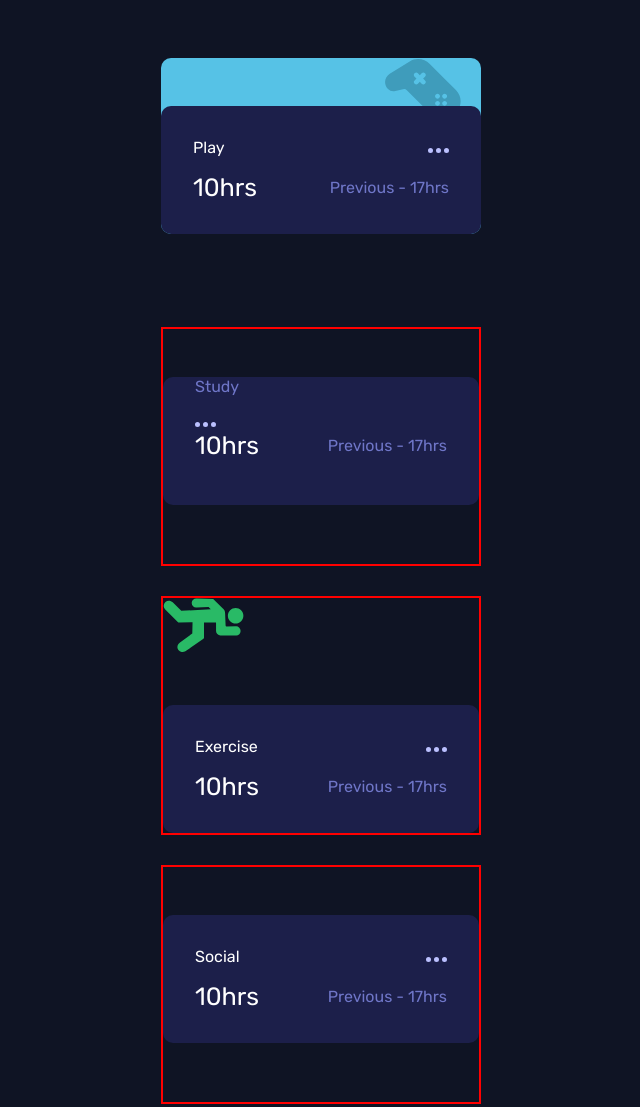
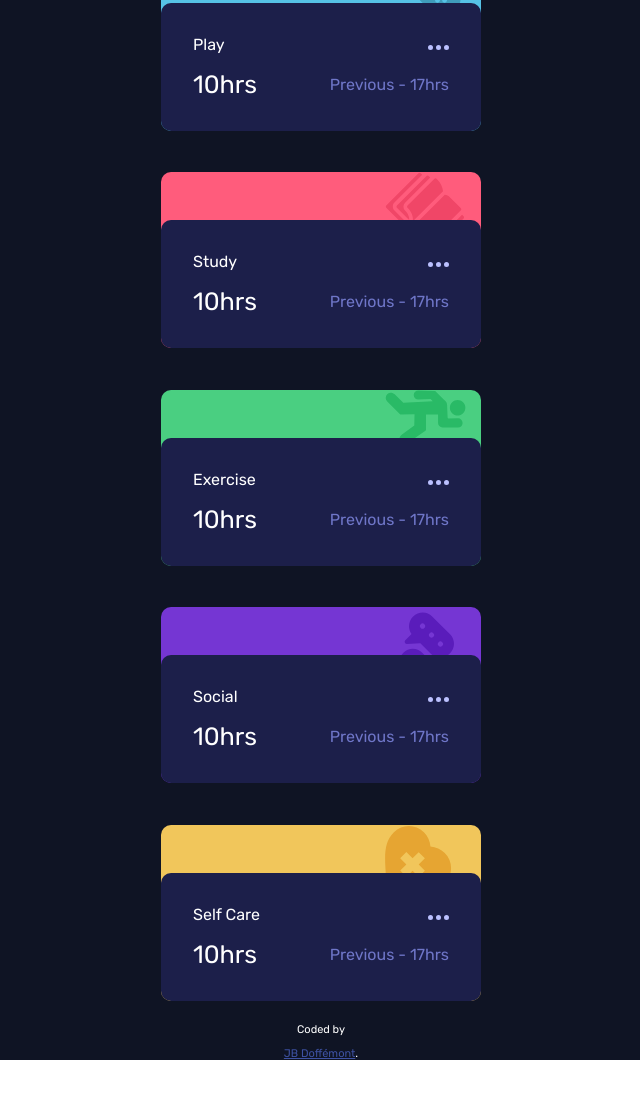
Before and after one commit to JB-Doffemont/Time_tracking_dashboard, a plain HTML site: page index.html in a window 1280 px wide. Shown: the part 560-1667 px from the top of the page, without its empty margins (319-959 px from the left). After the commit the page ends 1620 px from the top, so only its background shows below. Drawn offline with Linux system fonts and the light colour scheme.

Commit message:
commit style all cards left

```diff
--- a/assets/style/main.scss
+++ b/assets/style/main.scss
@@ -140,22 +140,42 @@ body {
 
   &__containerStudy {
     grid-area: 4 / 3 / 5 / 4;
-    border: 2px solid red;
+    background-color: $lightRed;
+    background-image: url("/assets/images/icon-study.svg");
+    background-repeat: no-repeat;
+    background-position-x: 14rem;
+    height: 11rem;
+    border-radius: 10px;
   }
 
   &__containerExercise {
     grid-area: 5 / 3 / 6 / 4;
-    border: 2px solid red;
+    background-color: $limeGreen;
+    background-image: url("/assets/images/icon-exercise.svg");
+    background-repeat: no-repeat;
+    background-position-x: 14rem;
+    height: 11rem;
+    border-radius: 10px;
   }
 
   &__containerSocial {
     grid-area: 6 / 3 / 7 / 4;
-    border: 2px solid red;
+    background-color: $violet;
+    background-image: url("/assets/images/icon-social.svg");
+    background-repeat: no-repeat;
+    background-position-x: 14rem;
+    height: 11rem;
+    border-radius: 10px;
   }
 
   &__containerSelfcare {
     grid-area: 7 / 3 / 8 / 4;
-    border: 2px solid red;
+    background-color: $softOrange;
+    background-image: url("/assets/images/icon-self-care.svg");
+    background-repeat: no-repeat;
+    background-position-x: 14rem;
+    height: 11rem;
+    border-radius: 10px;
   }
 }
 
--- a/index.html
+++ b/index.html
@@ -63,7 +63,6 @@
             </div>
           </div>
           <div class="main__containerExercise">
-            <img src="./assets/images/icon-exercise.svg" alt="exercise" />
             <div class="main__card">
               <div class="main__title">
                 <div id="exercise"></div>
@@ -153,7 +152,7 @@
           </div>
           <div class="main__containerStudy">
             <div class="main__card">
-              <div class="main__titleStudy">
+              <div class="main__title">
                 <div id="study"></div>
                 <div>
                   <img src="./assets/images/icon-ellipsis.svg" alt="settings" />
```
Also changed, not shown: assets/style/main.css, 1 other file.
